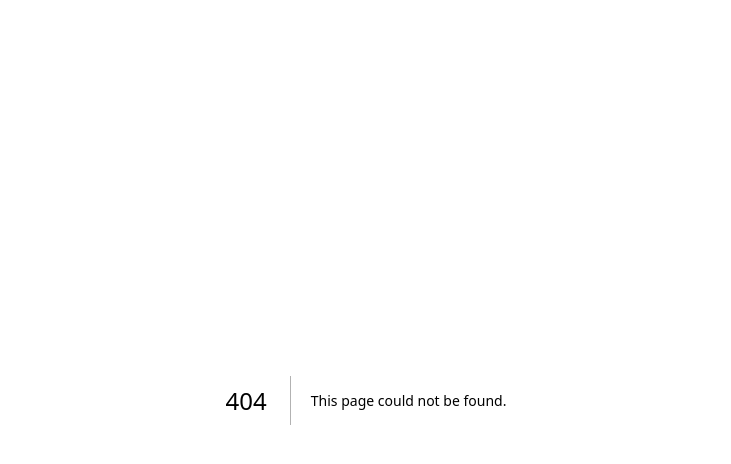
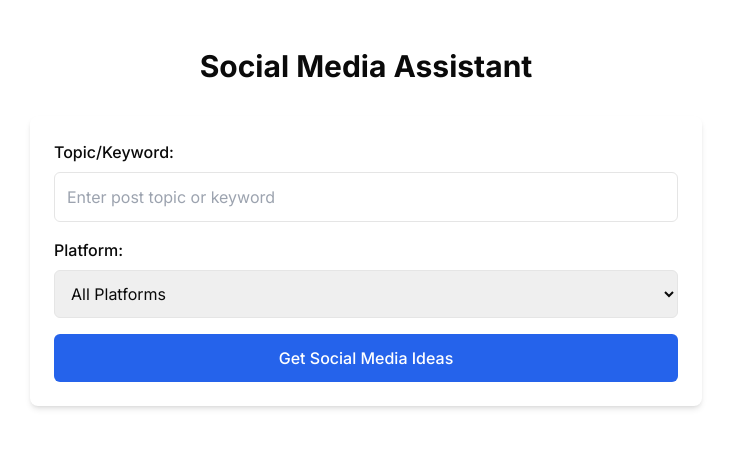
Before and after one commit to Laiba-Na/youtube-upl, a Next.js app: page /SocialMediaAssistance in a window 1280 px wide. Before the commit this address had no page. Shown: the top 464 px of the page, without its empty margins (274-1005 px from the left). Built offline with nearby package versions, Linux system fonts and the light colour scheme.

Commit message:
Assistance implemented

```diff
--- /dev/null
+++ b/app/SocialMediaAssistance/page.tsx
@@ -0,0 +1,10 @@
+import SocialAssistant from '@/components/SocialAssistant';
+
+export default function Home() {
+  return (
+    <main className="py-12">
+      <h1 className="text-3xl font-bold text-center mb-8">Social Media Assistant</h1>
+      <SocialAssistant />
+    </main>
+  );
+}
--- /dev/null
+++ b/app/api/ai/route.ts
@@ -0,0 +1,70 @@
+import { NextRequest, NextResponse } from 'next/server';
+
+export async function POST(req: NextRequest) {
+  const { prompt, platform } = await req.json();
+
+  try {
+
+    const response = await fetch('https://openrouter.ai/api/v1/chat/completions', {
+      method: 'POST',
+      headers: {
+        'Authorization': `Bearer ${process.env.DEEPSEEKR1_API_KEY}`,
+        'Content-Type': 'application/json'
+      },
+      body: JSON.stringify({
+       "model": "deepseek/deepseek-r1:free",
+        messages: [{
+          role: "user",
+          content: generatePrompt(prompt, platform)
+        }],
+        max_tokens: 1000
+      })
+    });
+
+    const data = await response.json();
+
+    if (!response.ok) {
+      console.error('API Error:', data);
+      return NextResponse.json({
+        error: 'AI request failed',
+        details: data.error?.message || `Status: ${response.status}`,
+        modelUsed:"deepseek/deepseek-r1:free",
+      }, { status: response.status });
+    }
+
+    if (data.choices?.[0]?.message?.content) {
+      return NextResponse.json({ result: data.choices[0].message.content });
+    } else {
+      console.error('Unexpected response structure:', data);
+      return NextResponse.json({
+        error: 'Unexpected response from AI service',
+        details: data
+      }, { status: 500 });
+    }
+  } catch (error) {
+    console.error('AI Processing Error:', error);
+    return NextResponse.json({
+      error: 'Internal server error',
+      details: error instanceof Error ? error.message : 'Unknown error'
+    }, { status: 500 });
+  }
+}
+
+function generatePrompt(prompt: string, platform: string) {
+  return `
+  You are a social media expert. For the topic "${prompt}" and platform(s) ${platform || 'all major platforms'}, provide:
+
+  1. 5-7 latest trending hashtags (include platform-specific trends if possible)
+  2. 10 popular related hashtags
+  3. 5 creative post ideas with platform-specific suggestions
+  4. 1 bonus tip for improving engagement
+
+  Format your response clearly with these exact section headers:
+
+  [Trending Hashtags]
+  [Related Hashtags]
+  [Post Ideas]
+  [Pro Tip]
+
+  Make the suggestions practical, actionable, and platform-appropriate.`;
+}
--- /dev/null
+++ b/components/SocialAssistant.tsx
@@ -0,0 +1,143 @@
+'use client';
+
+import { useState } from 'react';
+
+export default function SocialAssistant() {
+  const [prompt, setPrompt] = useState('');
+  const [platform, setPlatform] = useState('all');
+  const [result, setResult] = useState<{ [key: string]: string }>({});
+  const [loading, setLoading] = useState(false);
+  const [error, setError] = useState('');
+
+  const handleSubmit = async (e: React.FormEvent) => {
+    e.preventDefault();
+    setLoading(true);
+    setError('');
+    setResult({});
+
+    try {
+      const res = await fetch('/api/ai', {
+        method: 'POST',
+        headers: { 'Content-Type': 'application/json' },
+        body: JSON.stringify({ prompt, platform })
+      });
+
+      const data = await res.json();
+
+      if (res.ok) {
+        // Parse the structured response
+        const parsedResult = parseAIResponse(data.result);
+        setResult(parsedResult);
+      } else {
+        setError(data.error || 'Request failed');
+        if (data.details) {
+          console.error('API Error Details:', data.details);
+        }
+      }
+    } catch (err) {
+      setError('Network error. Please try again.');
+      console.error('Fetch Error:', err);
+    } finally {
+      setLoading(false);
+    }
+  };
+
+  // Parse the AI response into sections
+  const parseAIResponse = (response: string) => {
+    const sections: { [key: string]: string } = {};
+    const sectionHeaders = [
+      'Trending Hashtags',
+      'Related Hashtags',
+      'Post Ideas',
+      'Pro Tip'
+    ];
+
+    let currentSection = '';
+
+    response.split('\n').forEach(line => {
+      // Check if line is a section header
+      const headerMatch = line.match(/\[(.*?)\]/);
+      if (headerMatch) {
+        const header = headerMatch[1];
+        if (sectionHeaders.includes(header)) {
+          currentSection = header;
+          sections[currentSection] = '';
+        }
+      }
+      // Add content to current section
+      else if (currentSection && line.trim()) {
+        sections[currentSection] += line + '\n';
+      }
+    });
+
+    return sections;
+  };
+
+  return (
+    <div className="max-w-2xl mx-auto p-6 bg-white rounded-lg shadow-md">
+      <form onSubmit={handleSubmit} className="space-y-4">
+        <div>
+          <label className="block mb-2 font-medium">
+            Topic/Keyword:
+          </label>
+          <input
+            type="text"
+            value={prompt}
+            onChange={(e) => setPrompt(e.target.value)}
+            placeholder="Enter post topic or keyword"
+            className="w-full p-3 border rounded-md focus:ring-2 focus:ring-blue-500"
+            required
+          />
+        </div>
+
+        <div>
+          <label className="block mb-2 font-medium">
+            Platform:
+          </label>
+          <select
+            value={platform}
+            onChange={(e) => setPlatform(e.target.value)}
+            className="w-full p-3 border rounded-md"
+          >
+            <option value="all">All Platforms</option>
+            <option value="facebook">Facebook</option>
+            <option value="youtube">YouTube</option>
+            <option value="tumblr">Tumblr</option>
+            <option value="pinterest">Pinterest</option>
+            <option value="twitter">Twitter</option>
+          </select>
+        </div>
+
+        <button
+          type="submit"
+          disabled={loading}
+          className={`w-full py-3 px-4 bg-blue-600 hover:bg-blue-700 text-white font-medium rounded-md transition ${
+            loading ? 'opacity-75 cursor-not-allowed' : ''
+          }`}
+        >
+          {loading ? 'Generating...' : 'Get Social Media Ideas'}
+        </button>
+      </form>
+
+      {error && (
+        <div className="mt-6 p-4 bg-red-50 text-red-700 rounded-md">
+          <strong>Error:</strong> {error}
+          <p className="mt-2 text-sm">
+            Check the browser console for more details
+          </p>
+        </div>
+      )}
+
+      {Object.keys(result).length > 0 && (
+        <div className="mt-8 space-y-6">
+          {Object.entries(result).map(([section, content]) => (
+            <div key={section} className="p-4 bg-gray-50 rounded-md">
+              <h3 className="text-lg font-semibold mb-2">{section}:</h3>
+              <div className="whitespace-pre-line">{content}</div>
+            </div>
+          ))}
+        </div>
+      )}
+    </div>
+  );
+}
--- a/package.json
+++ b/package.json
@@ -11,6 +11,7 @@
   "dependencies": {
     "@nextui-org/react": "^2.6.11",
     "@prisma/client": "^6.5.0",
+    "@radix-ui/react-select": "^2.2.5",
     "@uploadthing/react": "^7.3.0",
     "aws-sdk": "^2.1692.0",
     "bcrypt": "^5.1.1",
```
Also changed, not shown: 1 other file (tests, documents, lock files or other folders).
